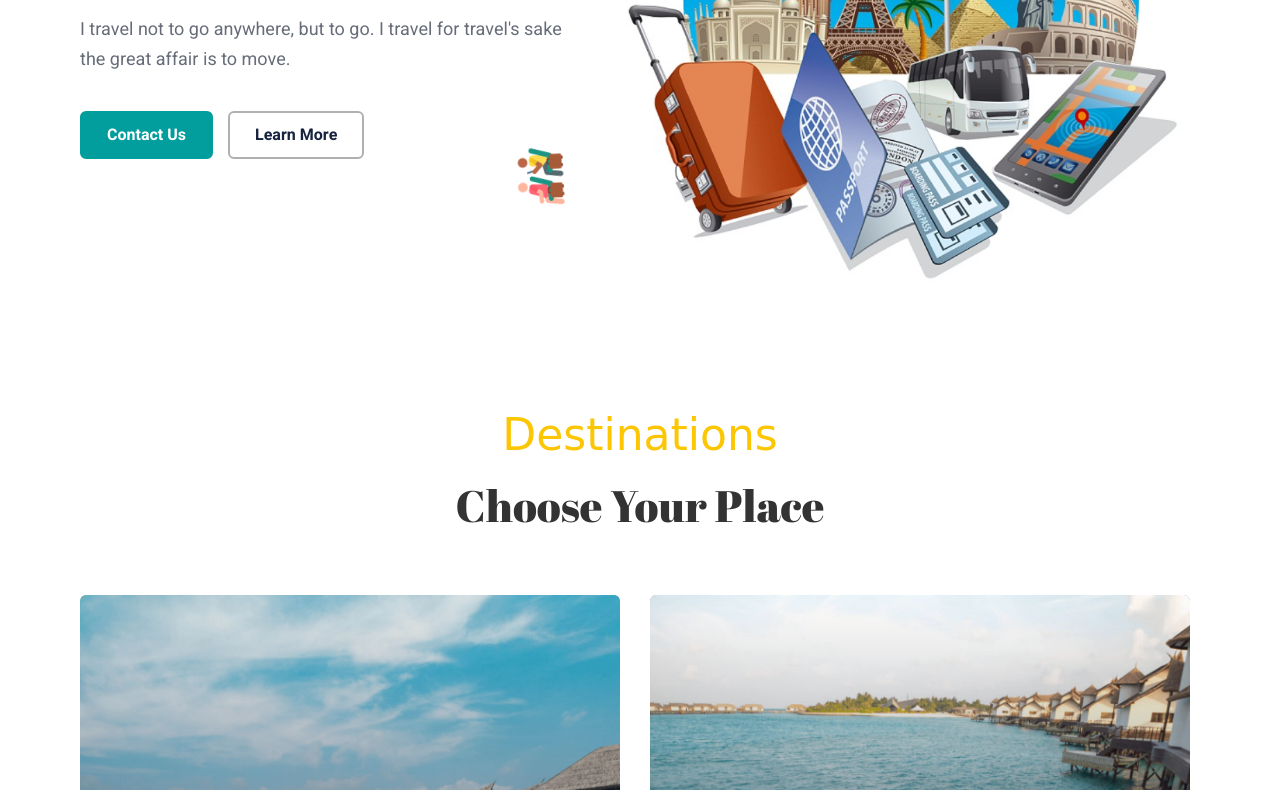
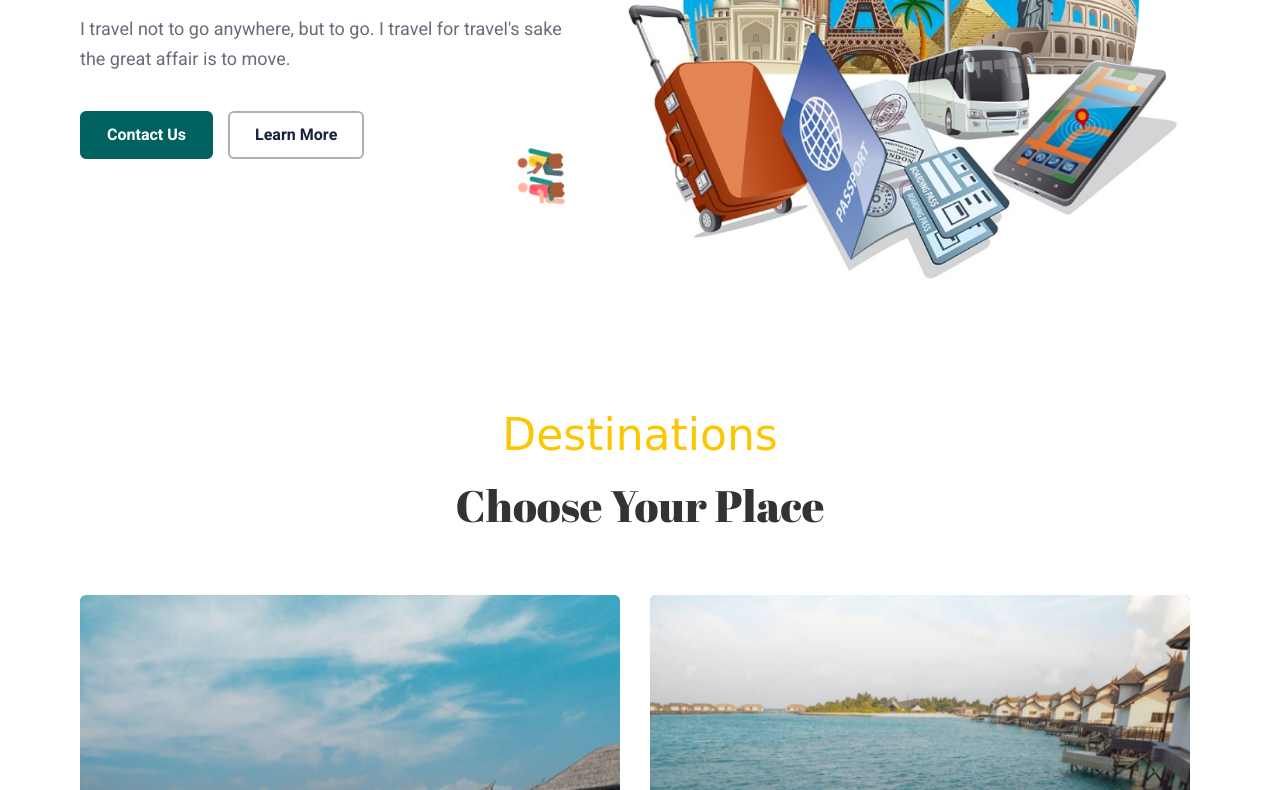
Before and after one commit to imrankhaninteract/tourWeb, a plain HTML site: page index.html in a window 1280 px wide. Shown: the part 462-1252 px from the top of the page. Drawn offline with nearby package versions, Linux system fonts and the light colour scheme; a web font is replaced by a local one.

Commit message:
picture Changed

```diff
--- a/assets/css/style.css
+++ b/assets/css/style.css
@@ -7,7 +7,7 @@
    */
 
   --battleship-gray: hsl(0, 0%, 53%);
-  --viridian-green: hsl(180, 98%, 31%);
+  --viridian-green: hsl(180, 100%, 19%);
   --silver-chalice: hsl(0, 0%, 69%);
   --mikado-yellow: hsl(47, 98%, 50%);
   --granite-gray: hsl(0, 0%, 40%);
--- a/index.html
+++ b/index.html
@@ -10,7 +10,7 @@
   <!--
     - favicon
   -->
-  <link rel="shortcut icon" href="./favicon.svg" type="image/svg+xml">
+  <link rel="shortcut icon" href="./favicon.png" type="image/svg+xml">
 
   <!--
     - custom css link
```
Also changed, not shown: favicon.png (added), favicon.svg (deleted).
